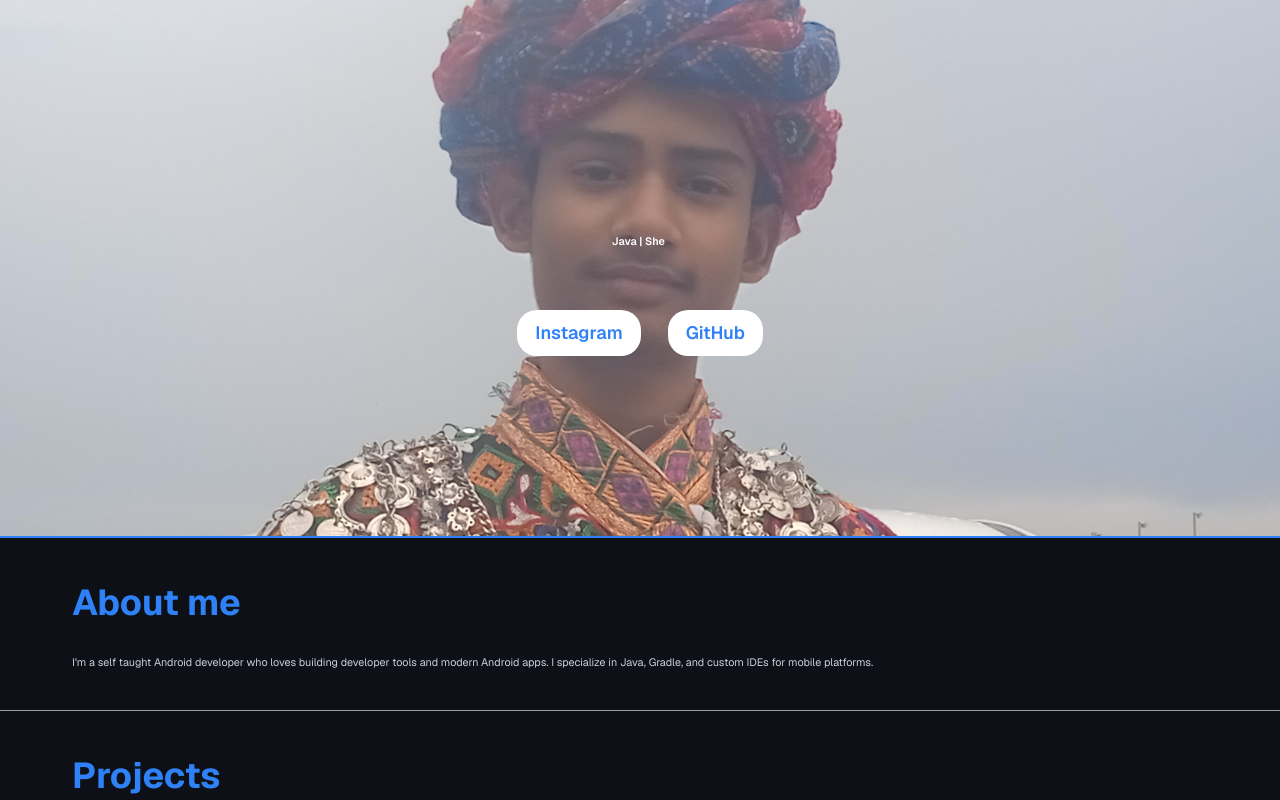
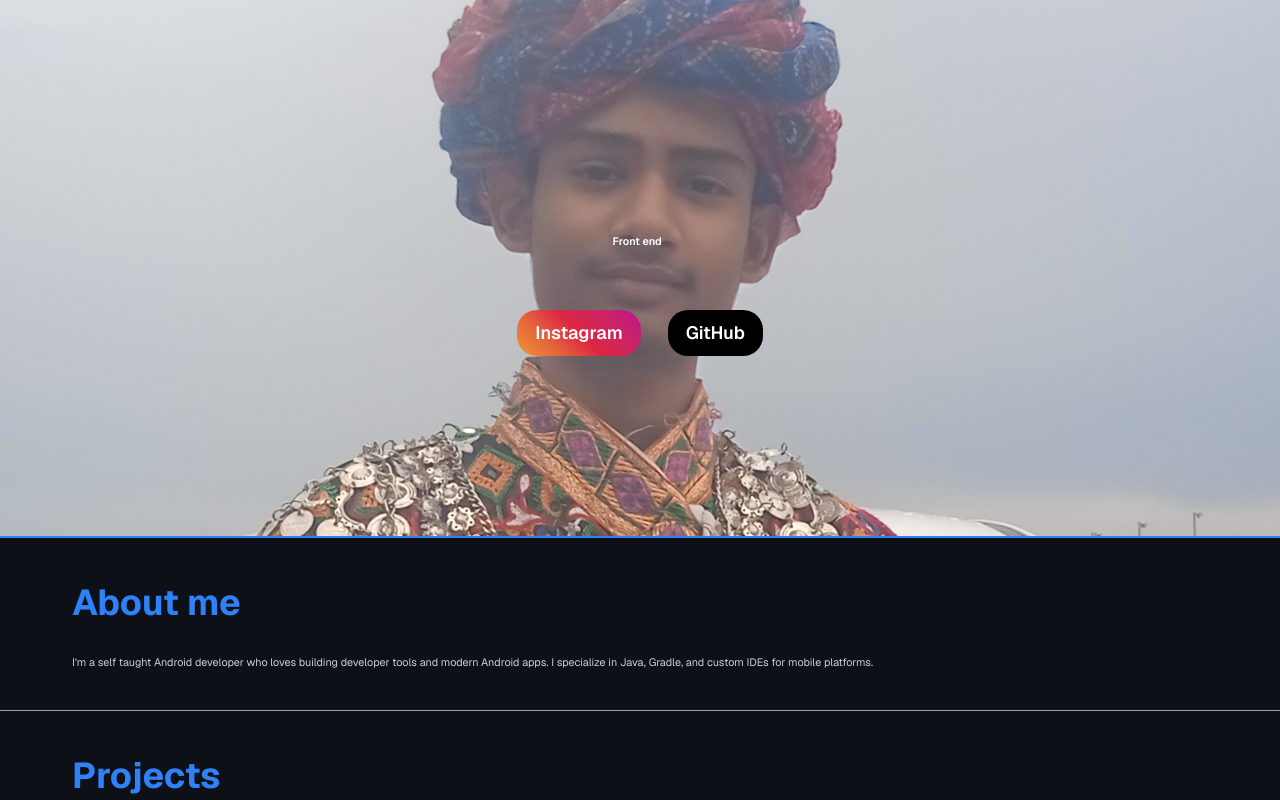
Before and after one commit to DevVigilante/DevVigilante, a Next.js app: page / in a window 1280 px wide. Shown: the top 800 px of the page. Built offline with nearby package versions, Linux system fonts and the light colour scheme.

Commit message:
ui: few ui element fixes

```diff
--- a/components/layout/Header/Header.js
+++ b/components/layout/Header/Header.js
@@ -9,13 +9,24 @@ export default function Header({title, links = [], phrases, className}) {
     const cursor = document.querySelector(`.${header.cursor}`);
     typingTextAni(el, cursor, phrases);
   }, []);
+
+  function buttonBackground(bg) {
+    return {
+      background: bg
+    };
+  }
+
   return (
     <div className={`${className} ${header.intro}`}>
       <h1>{title}</h1>
       <p className={header.reserved_text}><span className={header.typing_text}></span><span className={header.cursor}>|</span></p>
       <div className={header.links}>
         {links.map((el, index) => (
-          <a key={index} href={el.link} target="_blank">
+          <a
+            key={index}
+            href={el.link}
+            target="_blank"
+            style={buttonBackground(el.background)}>
             {el.text}
           </a>
         ))}
--- a/components/layout/Header/Header.module.css
+++ b/components/layout/Header/Header.module.css
@@ -29,13 +29,20 @@
 }
 
 .intro .links a {
-  color: var(--primary-color);
   text-decoration: none;
   font-weight: 600;
-  transition: all 0.6 ease;
-  background-color: white;
+  color: white;
   border-radius: 20px;
   padding: 0.5em 1em;
+  transition: all 0.1s ease;
+}
+
+.intro .links a:hover {
+  outline: none;
+  -webkit-tap-highlight-color: transparent;
+  transform: translateY(-5px) scale(1.02);
+  color: white;
+  background: var(--primary-color);
 }
 
 .reserved_text {
--- a/src/app/page.js
+++ b/src/app/page.js
@@ -17,9 +17,9 @@ const title = "Dev Kumar";
 
 const myPhrases = [
     "Android Developer",
-    "Java | Shell | Gradle knowledge",
+    "Front end website designer",
+    "Java | Shell | Gradle skills",
     "Self taught",
-    "Front end website designer",
     "Adapting new programming languages",
     "Open Source project Developer"
 ];
@@ -27,11 +27,13 @@ const myPhrases = [
 const socialLinks = [
   {
     link: "https://www.instagram.com/innovative_cst?igsh=MWQ0bDFsbGJ0NmpobQ==",
-    text: "Instagram"
+    text: "Instagram",
+    background: "linear-gradient(45deg, #f09433, #e6683c, #dc2743, #cc2366, #bc1888)"
   },
   {
     link: "https://www.github.com/DevVigilante",
-    text: "GitHub"
+    text: "GitHub",
+    background: "#000000"
   }
 ];
 
@@ -39,6 +41,7 @@ const skills = [
   "Java, HTML, CSS, JavaScript, Shell/Bash",
   "Gradle, JDK, Build Systems",
   "Android SDK",
+  "Nextjs, React, Nodejs",
   "Android Environment",
   "Git, GitHub Actions, CI/CD"
 ];
```
